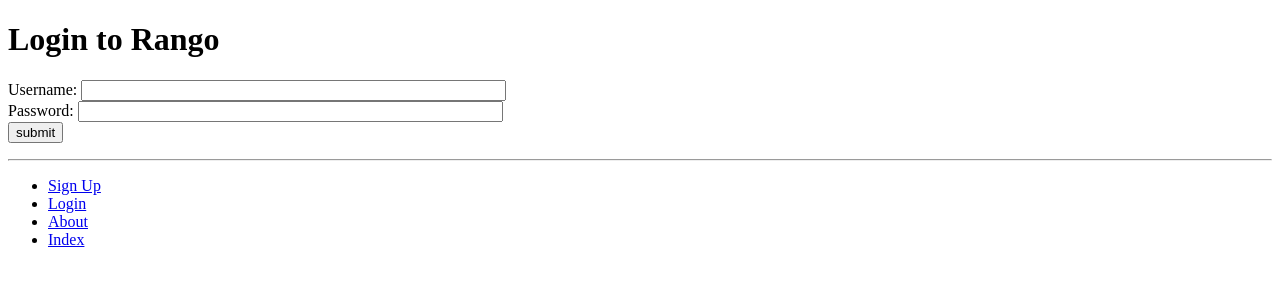
After one commit to MaxMoriarty/tango_with_django_project, a Django app: page /rango/login/ in a window 1280 px wide. The commit adds this page. Shown: the top 300 px of the page. Run offline with Django 3.2, Linux system fonts and the light colour scheme; data that the repository does not hold is empty.

Commit message:
chapter 9 complete

```diff
--- a/rango/urls.py
+++ b/rango/urls.py
@@ -10,4 +10,7 @@
     path('add_category/', views.add_category, name='add_category'),
     path('category/<slug:category_name_slug>/add_page/', views.add_page, name='add_page'),
     path('register/', views.register, name = 'register'),
+    path('login/', views.user_login, name='login'),
+    path('restricted/', views.restricted, name='restricted'),
+    path('logout/', views.user_logout, name='logout'),
 ]
--- a/rango/views.py
+++ b/rango/views.py
@@ -7,6 +7,9 @@
 from django.shortcuts import redirect
 from django.urls import reverse
 from rango.forms import UserForm, UserProfileForm
+from django.contrib.auth import authenticate, login, logout
+from django.contrib.auth.decorators import login_required
+
 
 def show_category(request, category_name_slug):
     context_dict = {}
@@ -40,6 +43,7 @@
     context_dict = {'boldmessage': 'This tutorial has been put together by Max Moriarty'}
     return render(request, 'rango/about.html', context = context_dict)
 
+@login_required
 def add_category(request):
     form = CategoryForm()
 
@@ -53,6 +57,7 @@
             print(form.errors)
     return render(request, 'rango/add_category.html', {'form':form})
 
+@login_required
 def add_page(request, category_name_slug):
     try:
         category = Category.objects.get(slug=category_name_slug)
@@ -109,3 +114,30 @@
         profile_form = UserProfileForm()
 
     return render(request, 'rango/register.html', context = {'user_form': user_form, 'profile_form': profile_form, 'reigistered': reigistered})
+
+def user_login(request):
+    if request.method == 'POST':
+        username = request.POST.get('username')
+        password = request.POST.get('password')
+        user = authenticate(username=username, password=password)
+
+        if user:
+            if user.is_active:
+                login(request, user)
+                return redirect(reverse('rango:index'))
+            else:
+                return HttpResponse("Your Rango account is disabled.")
+        else:
+            print(f"Invalid login details: {username}, {password}")
+            return HttpResponse("Invalid login details supplied.")
+    else:
+        return render(request, 'rango/login.html')
+
+@login_required
+def restricted(request):
+    return HttpResponse("Since you're logged in you can see this.")
+
+@login_required
+def user_logout(request):
+    logout(request)
+    return redirect(reverse('rango:index'))
--- a/tango_with_django_project/settings.py
+++ b/tango_with_django_project/settings.py
@@ -132,3 +132,5 @@
 STATIC_URL = '/static/'
 
 STATICFILES_DIRS = [STATIC_DIR, ]
+
+LOGIN_URL = 'rango:login'
--- a/templates/rango/base.html
+++ b/templates/rango/base.html
@@ -24,10 +24,16 @@
     <hr />
     <div>
       <ul>
-        <li><a href="{% url 'rango:add_category' %}">Add a Category</a></li>
+        {% if user.is_authenticated %}
+          <li><a href="{% url 'rango:add_category' %}">Add New Category</a></li>
+          <li><a href="{% url 'rango:restricted' %}">Restricted Page</a></li>
+          <li><a href="{% url 'rango:logout' %}">Logout</a></li>
+        {% else %}
+          <li><a href="{% url 'rango:register' %}">Sign Up</a></li>
+          <li><a href="{% url 'rango:login' %}">Login</a></li>
+        {% endif %}
         <li><a href="{% url 'rango:about' %}">About</a></li>
         <li><a href="{% url 'rango:index' %}">Index</a></li>
-        <li><a href="{% url 'rango:register' %}">Sign Up</a></li>
       </ul>
     </div>
   </body>
--- a/templates/rango/category.html
+++ b/templates/rango/category.html
@@ -22,7 +22,9 @@
   <strong>No pages currently in category.</strong>
   {% endif %}
 
+  {% if user.is_authenticated %}
   <a href="{% url 'rango:add_page' category.slug %}">Add Page</a> <br />
+  {% endif %}
   {% else %}
   The specified category does not exist.
   {% endif %}
--- /dev/null
+++ b/templates/rango/login.html
@@ -0,0 +1,18 @@
+{% extends 'rango/base.html' %}
+{% load staticfiles %}
+
+{% block title_block %}
+  Login
+{% endblock %}
+
+{% block body_block %}
+<h1>Login to Rango</h1>
+<form id="login_form" method="post" action="{% url 'rango:login' %}">
+  {% csrf_token %}
+  Username: <input type="text" name="username" value="" size="50" />
+  <br />
+  Password: <input type="password" name="password" value="" size="50" />
+  <br />
+  <input type="submit" value="submit" />
+</form>
+{% endblock %}
```
Also changed, not shown: templates/rango/index.html (+6 -1 lines), templates/rango/restricted.html (added, +11 -0 lines).
